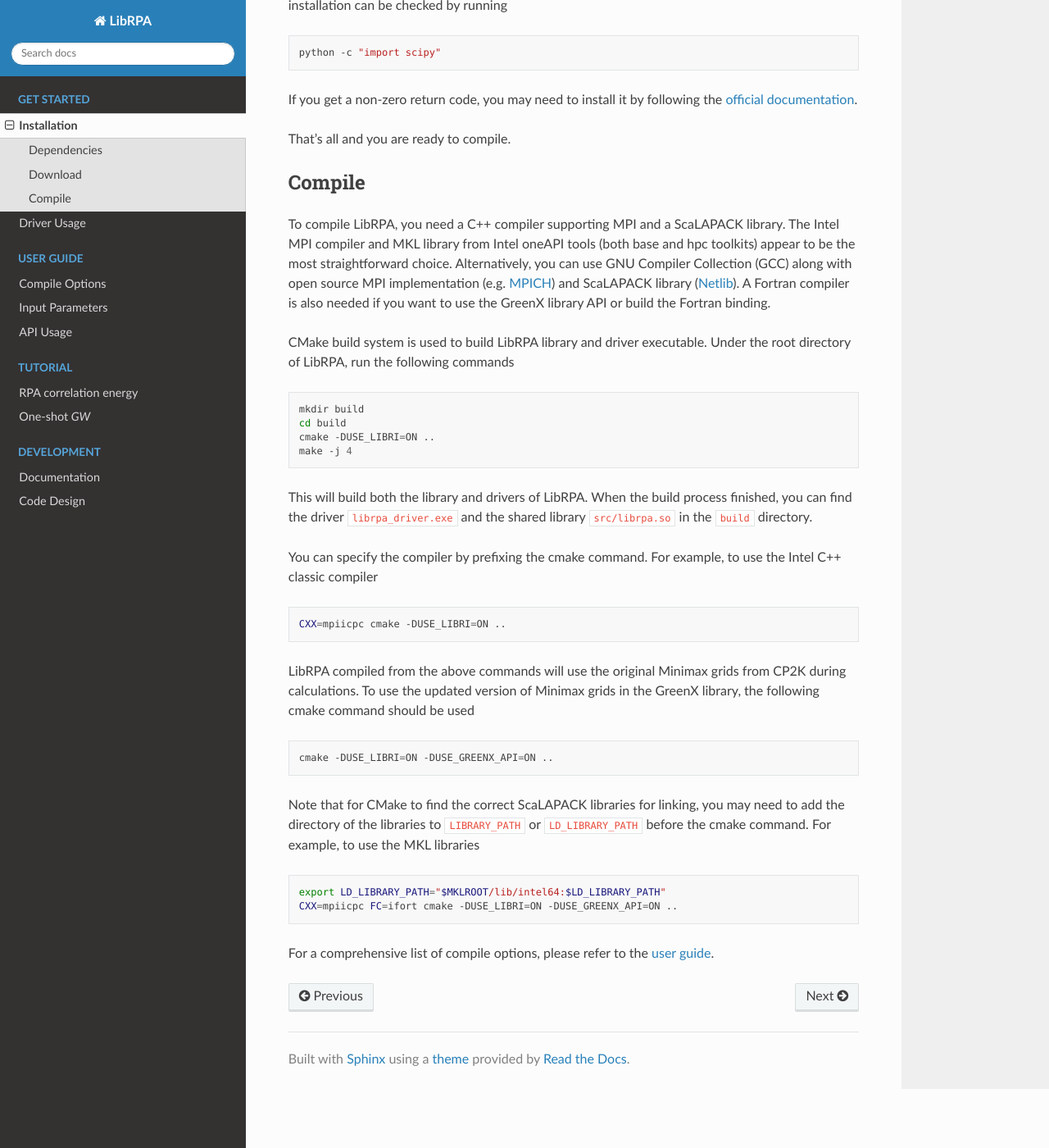
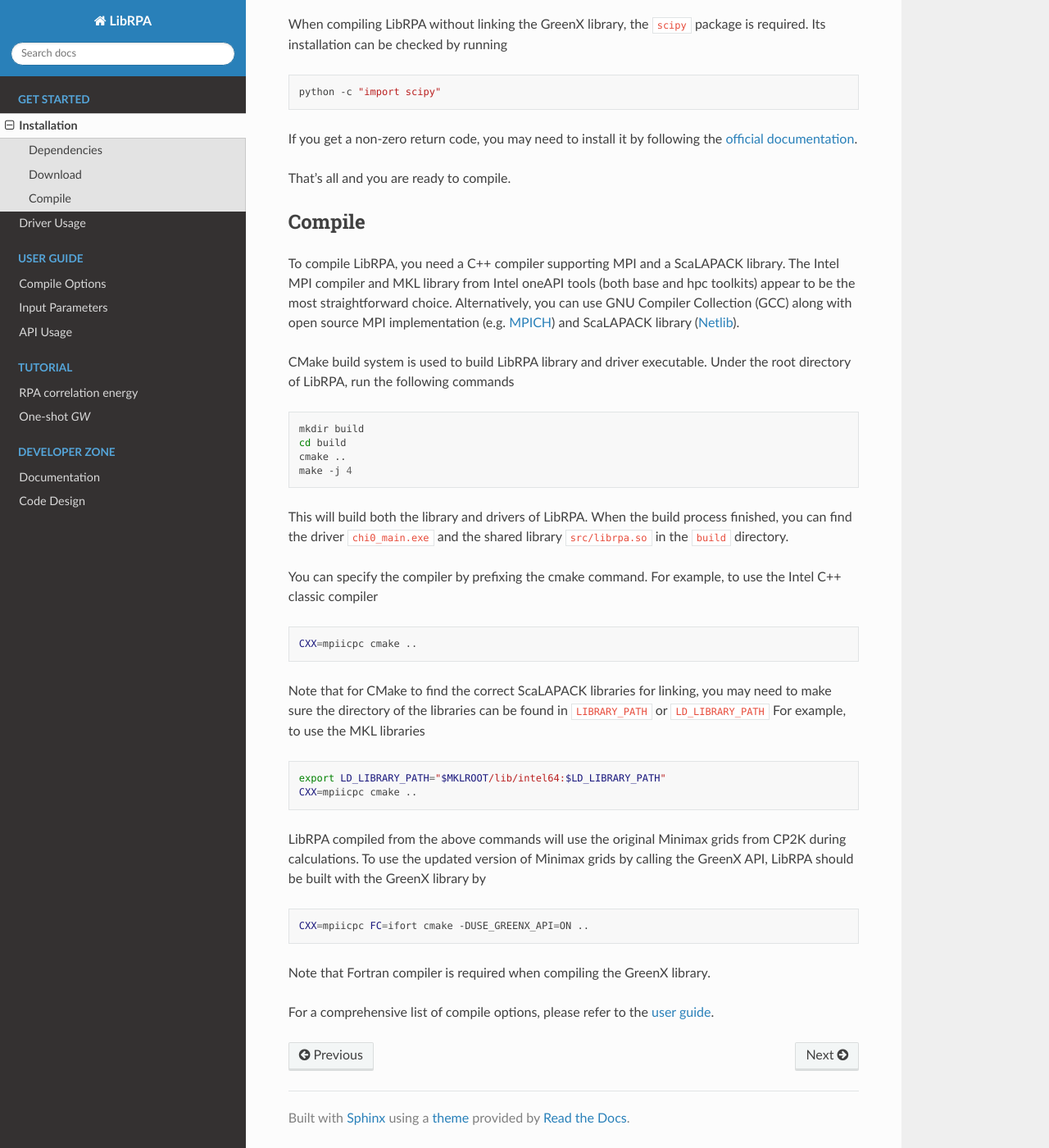
Before and after one commit to Srlive1201/LibRPA, a Sphinx documentation site: the page built from docs/install.md, in a window 1280 px wide and 1400 px high, scrolled down 894 px. Shown: the whole window at 82% size. Built offline with Sphinx 7.4.7 and the Read the Docs theme 2.0.0, drawn with Linux system fonts in a browser that asks for light colours; pages that are not in the unit, such as notebooks, are missing from menus; some of the changed text lies outside the part shown.

Commit message:
doc: update install and driver usage

````diff
--- a/docs/install.md
+++ b/docs/install.md
@@ -23,25 +25,19 @@
 ## Download
 
 You can obtain the LibRPA code by cloning the GitHub repository:
-
 ```bash
 git clone https://github.com/Srlive1201/LibRPA
 ```
-
 Then go to the cloned repository and download dependencies which are submodules
 of the project
-
 ```bash
 cd LibRPA && git submodule update --init --recursive
 ```
-
 When compiling LibRPA without linking the GreenX library, the `scipy` package
 is required. Its installation can be checked by running
-
 ```bash
 python -c "import scipy"
 ```
-
 If you get a non-zero return code, you may need to install it by following the
 [official documentation](https://scipy.org/install).
 
@@ -54,45 +50,39 @@
 hpc toolkits) appear to be the most straightforward choice. Alternatively, you
 can use GNU Compiler Collection (GCC) along with open source MPI
 implementation (e.g. [MPICH](https://www.mpich.org)) and ScaLAPACK library ([Netlib](https://www.netlib.org/scalapack>)).
-A Fortran compiler is also needed if you want to use the GreenX library API or build the Fortran binding.
 
 CMake build system is used to build LibRPA library and driver executable.
 Under the root directory of LibRPA, run the following commands
-
 ```bash
 mkdir build
 cd build
-cmake -DUSE_LIBRI=ON ..
+cmake ..
 make -j 4
 ```
-
 This will build both the library and drivers of LibRPA.
-When the build process finished, you can find the driver `librpa_driver.exe`
+When the build process finished, you can find the driver `chi0_main.exe`
 and the shared library `src/librpa.so` in the `build` directory.
 
 You can specify the compiler by prefixing the cmake command.
 For example, to use the Intel C++ classic compiler
-
 ```bash
-CXX=mpiicpc cmake -DUSE_LIBRI=ON ..
+CXX=mpiicpc cmake ..
+```
+Note that for CMake to find the correct ScaLAPACK libraries for linking, you
+may need to make sure the directory of the libraries can be found in  `LIBRARY_PATH` or
+`LD_LIBRARY_PATH`
+For example, to use the MKL libraries
+```bash
+export LD_LIBRARY_PATH="$MKLROOT/lib/intel64:$LD_LIBRARY_PATH"
+CXX=mpiicpc cmake ..
 ```
 
 LibRPA compiled from the above commands will use the original Minimax grids
-from CP2K during calculations. To use the updated version of Minimax grids in
-the GreenX library, the following cmake command should be used
-
+from CP2K during calculations. To use the updated version of Minimax grids by calling
+the GreenX API, LibRPA should be built with the GreenX library by
 ```bash
-cmake -DUSE_LIBRI=ON -DUSE_GREENX_API=ON ..
+CXX=mpiicpc FC=ifort cmake -DUSE_GREENX_API=ON ..
 ```
-
-Note that for CMake to find the correct ScaLAPACK libraries for linking, you
-may need to add the directory of the libraries to `LIBRARY_PATH` or
-`LD_LIBRARY_PATH` before the cmake command.
-For example, to use the MKL libraries
-
-```bash
-export LD_LIBRARY_PATH="$MKLROOT/lib/intel64:$LD_LIBRARY_PATH"
-CXX=mpiicpc FC=ifort cmake -DUSE_LIBRI=ON -DUSE_GREENX_API=ON ..
-```
+Note that Fortran compiler is required when compiling the GreenX library.
 
 For a comprehensive list of compile options, please refer to the [user guide](user_guide/compile_options).
````
Also changed, not shown: other parts of docs/install.md (+6 -4 lines), docs/driver.rst (+12 -9 lines), docs/index.rst (+5 -6 lines).
